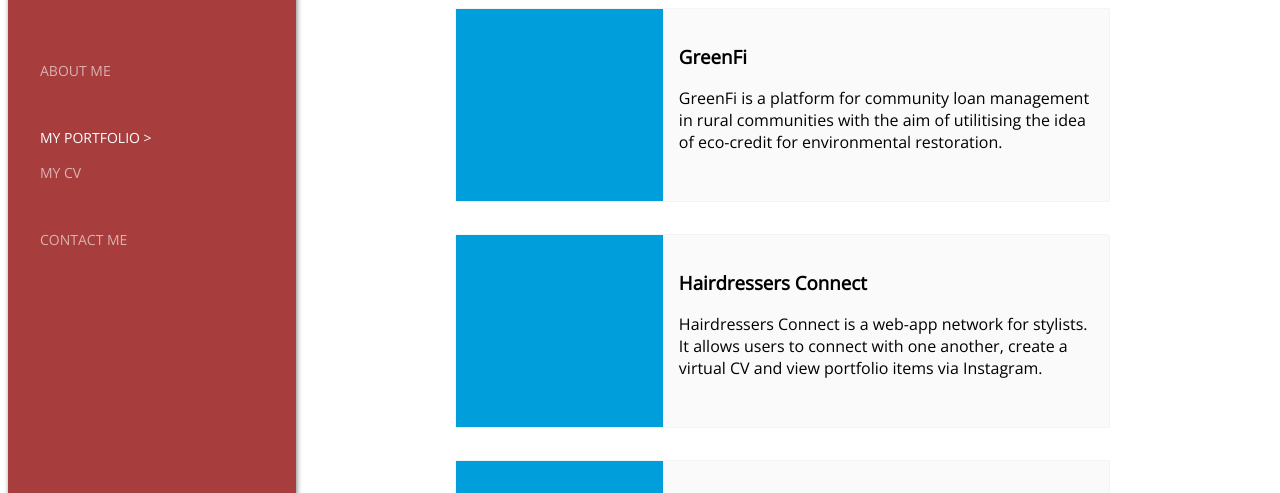
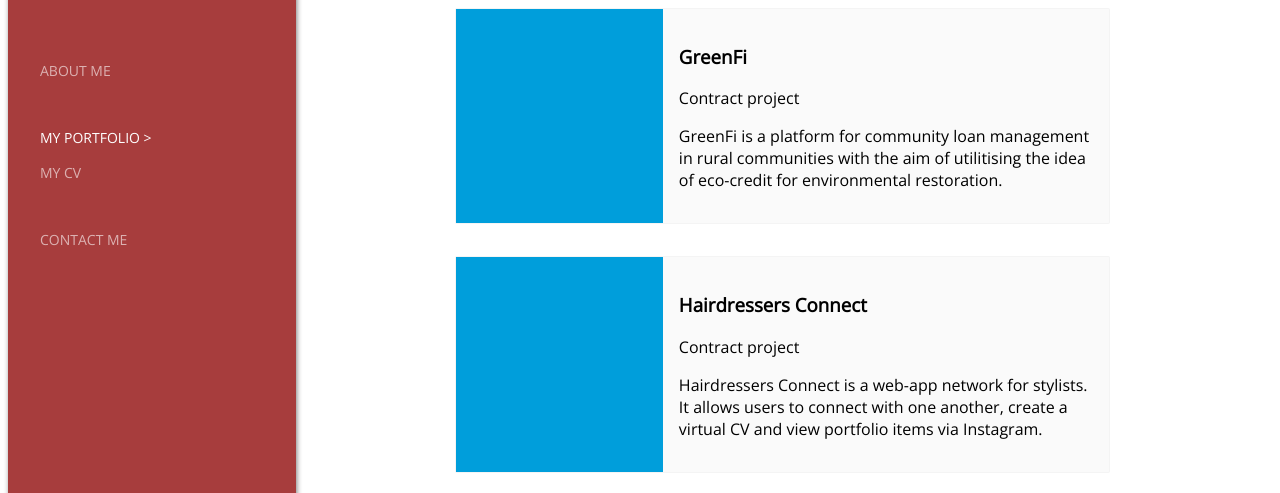
Before and after one commit to oflynned/Portfolio-Website, a Gatsby site: page /portfolio in a window 1280 px wide. Shown: the part 293-786 px from the top of the page. Built offline with nearby package versions, Linux system fonts and the light colour scheme; Gatsby itself is replaced by a stand-in of ours.

Commit message:
add project disposition mapping

```diff
--- a/src/components/layout/projectCard.jsx
+++ b/src/components/layout/projectCard.jsx
@@ -3,6 +3,16 @@
 import "./projectCard.css";
 
 class ProjectCard extends Component {
+    mapDisposition(disposition) {
+        switch (disposition) {
+            case "PERSONAL":
+            default:
+                return "Personal project";
+            case "FREELANCE":
+                return "Contract project";
+        }
+    }
+
     render() {
         const {onClick, title, description, disposition, tags} = this.props;
         return (
@@ -10,6 +20,7 @@
                 <div className={"card-image"}/>
                 <div className={"card-content"}>
                     <h3>{title}</h3>
+                    <p>{this.mapDisposition(disposition)}</p>
                     <p>{description}</p>
                 </div>
             </div>
```
